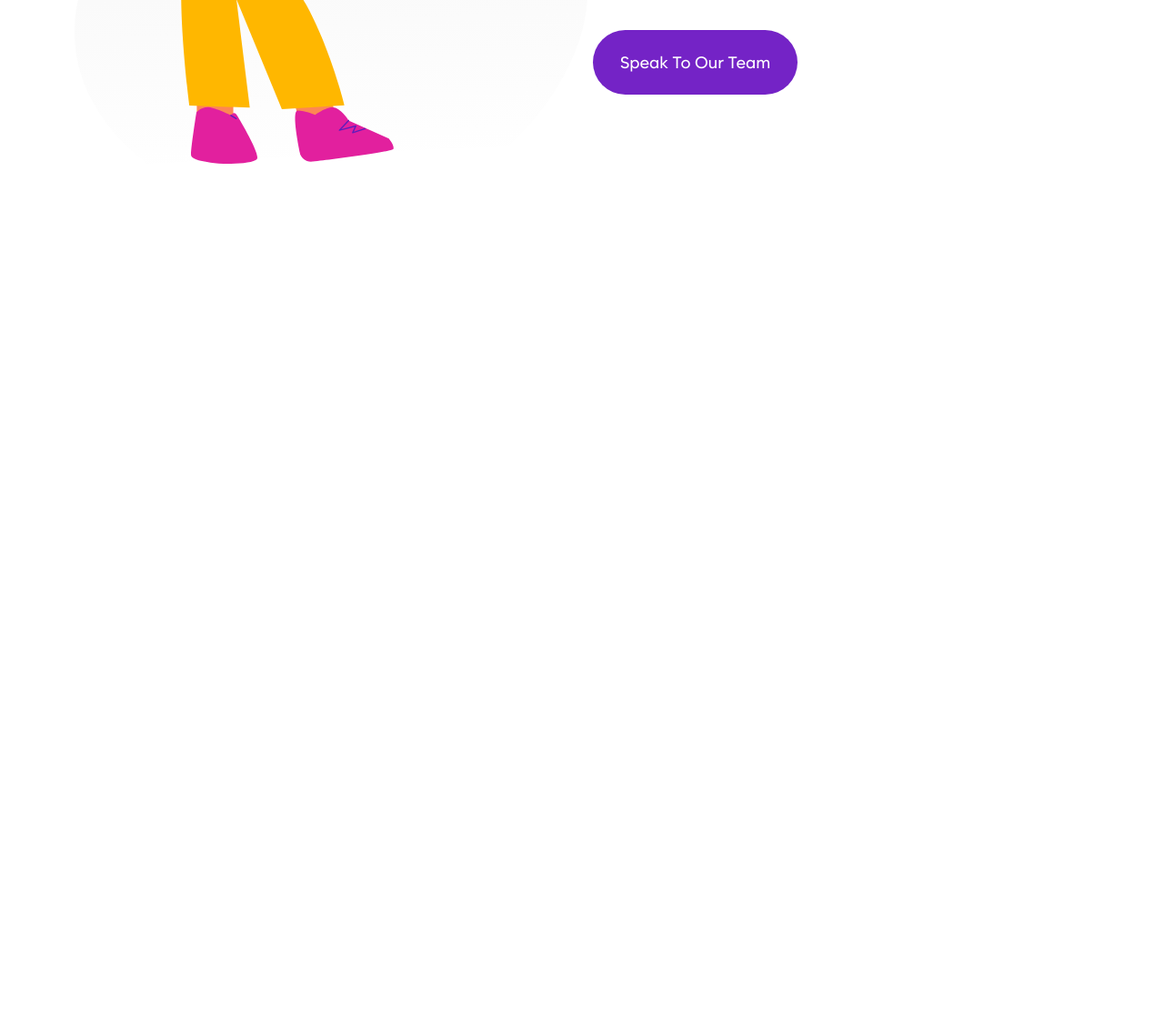
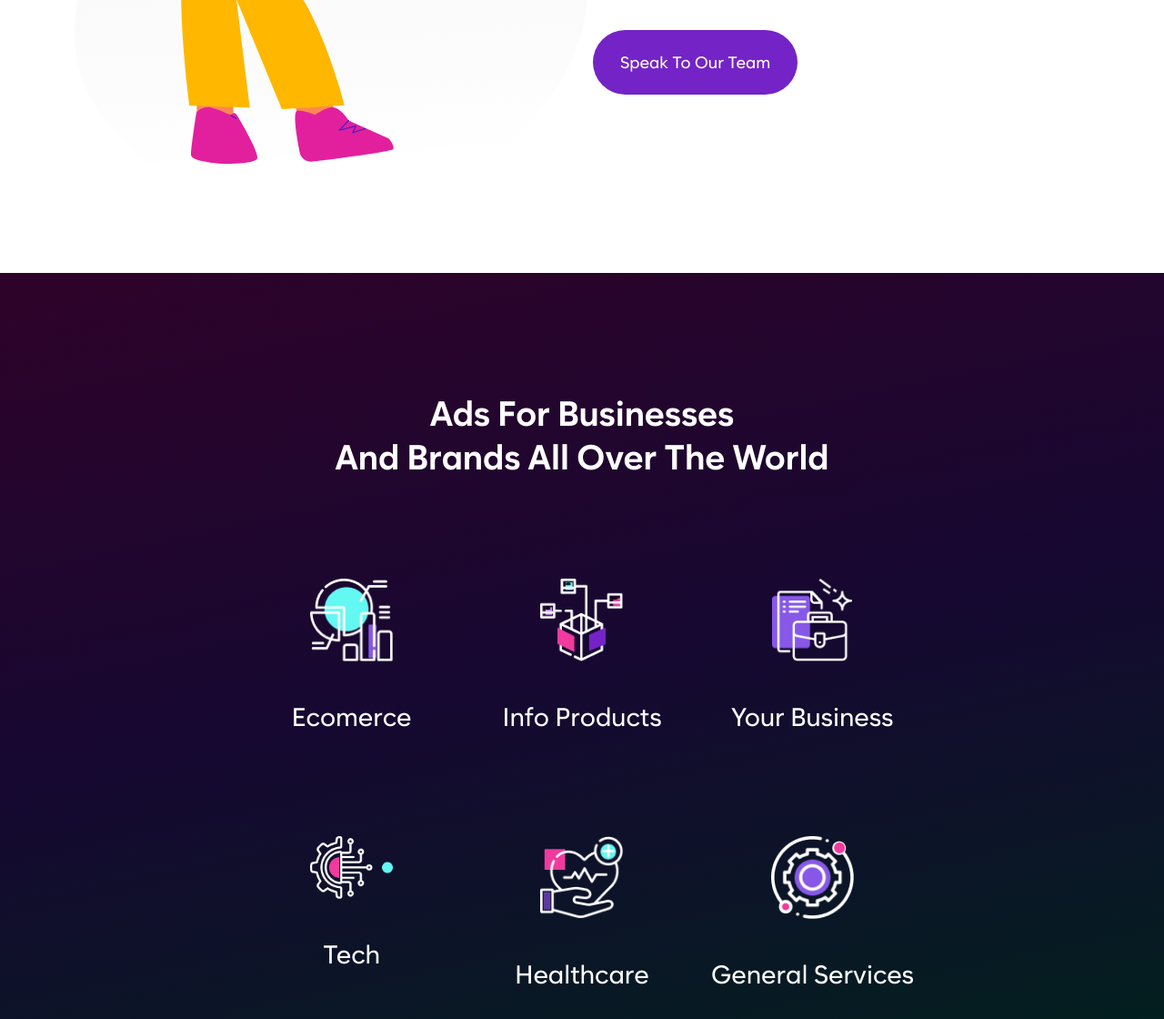
Before and after one commit to Ridwan-Suhel/adverlo, a plain HTML site: page index.html in a window 1280 px wide. Shown: the part 1178-2298 px from the top of the page at 91% size. Before the commit the page ends 1478 px from the top, so only its background shows below. Drawn offline with nearby package versions, Linux system fonts and the light colour scheme.

Commit message:
ads business section added

```diff
--- a/index.html
+++ b/index.html
@@ -113,6 +113,62 @@
       </div>
     </section>
 
+    <section class="adsFor-busines-section">
+      <div class="container">
+        <h2 class="section-title">
+          Ads For Businesses <br />
+          And Brands All Over The World
+        </h2>
+        <div class="row justify-content-center content-wrapper-raw">
+          <div class="col-lg-8">
+            <div class="row">
+              <!-- single col box  -->
+              <div class="col-lg-4">
+                <div class="single-box">
+                  <img src="images/ads-icon/ads-icon-1.png" alt="" />
+                  <span>Ecomerce</span>
+                </div>
+              </div>
+              <!-- single col box  -->
+              <div class="col-lg-4">
+                <div class="single-box">
+                  <img src="images/ads-icon/ads-icon-2.png" alt="" />
+                  <span>Info Products</span>
+                </div>
+              </div>
+              <!-- single col box  -->
+              <div class="col-lg-4">
+                <div class="single-box">
+                  <img src="images/ads-icon/ads-icon-3.png" alt="" />
+                  <span>Your Business</span>
+                </div>
+              </div>
+              <!-- single col box  -->
+              <div class="col-lg-4">
+                <div class="single-box">
+                  <img src="images/ads-icon/ads-icon-4.png" alt="" />
+                  <span>Tech</span>
+                </div>
+              </div>
+              <!-- single col box  -->
+              <div class="col-lg-4">
+                <div class="single-box">
+                  <img src="images/ads-icon/ads-icon-5.png" alt="" />
+                  <span>Healthcare</span>
+                </div>
+              </div>
+              <!-- single col box  -->
+              <div class="col-lg-4">
+                <div class="single-box">
+                  <img src="images/ads-icon/ads-icon-6.png" alt="" />
+                  <span>General Services</span>
+                </div>
+              </div>
+            </div>
+          </div>
+        </div>
+      </div>
+    </section>
     <script
       src="https://cdn.jsdelivr.net/npm/bootstrap@5.2.0/dist/js/bootstrap.bundle.min.js"
       integrity="sha384-A3rJD856KowSb7dwlZdYEkO39Gagi7vIsF0jrRAoQmDKKtQBHUuLZ9AsSv4jD4Xa"
--- a/scss/util/adverlo/_adverlo.scss
+++ b/scss/util/adverlo/_adverlo.scss
@@ -104,3 +104,46 @@ header {
     }
   }
 }
+
+// adsFor-busines-section start
+
+.adsFor-busines-section {
+  background-image: url("../../../images/ads-section-bg.svg");
+  background-size: cover;
+  background-position: center;
+  background-repeat: no-repeat;
+  padding-top: 130px;
+  padding-bottom: 150px;
+  .container {
+    .section-title {
+      text-align: center;
+      font-size: 38px;
+      line-height: 48px;
+      color: $site-primary-color;
+    }
+    .content-wrapper-raw {
+      //   margin-top: 130px;
+      .row {
+        .single-box {
+          text-align: center;
+          display: flex;
+          flex-direction: column;
+          align-items: center;
+          justify-content: center;
+
+          margin-top: 110px;
+          img {
+            max-width: 91px;
+            max-height: 91px;
+            object-fit: cover;
+          }
+          span {
+            font-size: 28px;
+            margin-top: 40px;
+            color: $site-primary-color;
+          }
+        }
+      }
+    }
+  }
+}
```
Also changed, not shown: css/style.css, images/ads-icon/ads-icon-1.png (added), images/ads-icon/ads-icon-2.png (added), images/ads-icon/ads-icon-3.png (added), images/ads-icon/ads-icon-4.png (added), images/ads-icon/ads-icon-5.png (added), images/ads-icon/ads-icon-6.png (added), images/ads-section-bg.svg (added), 1 other file.
